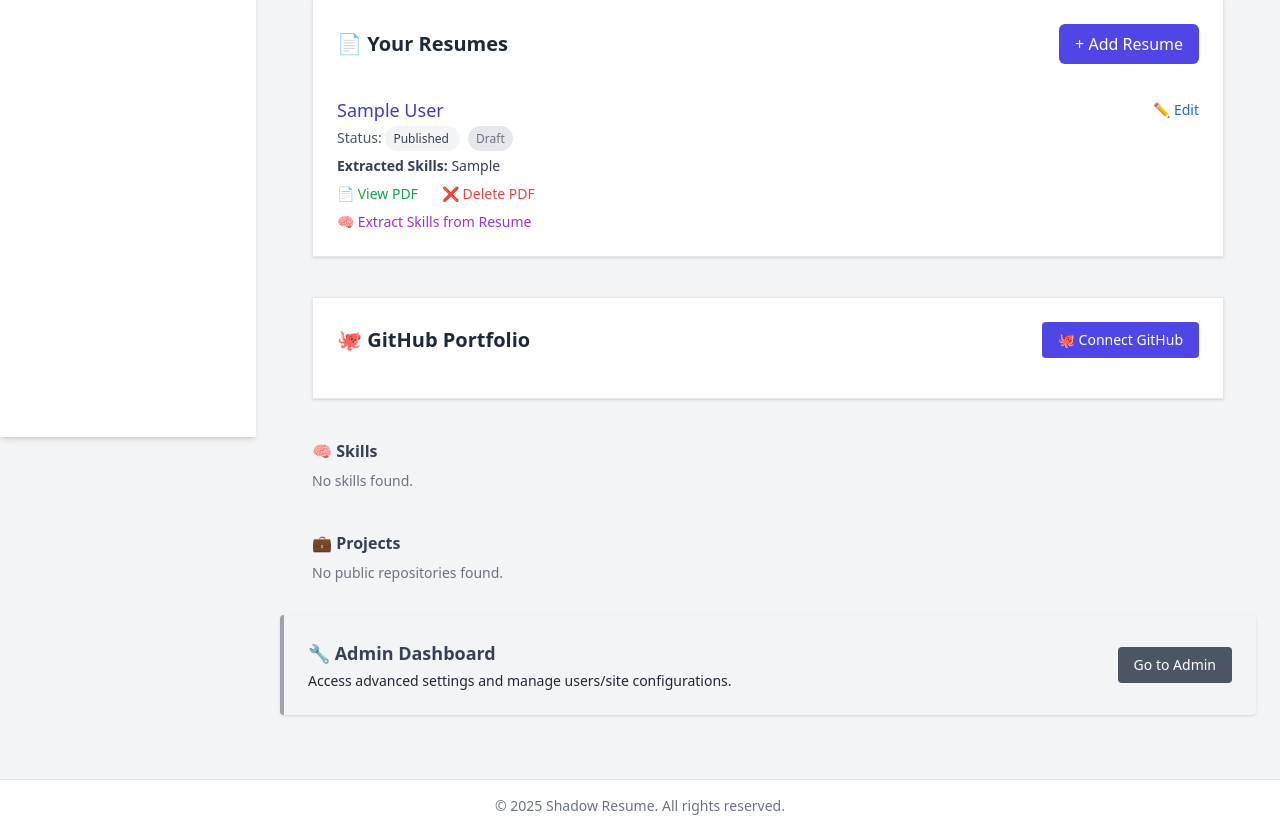
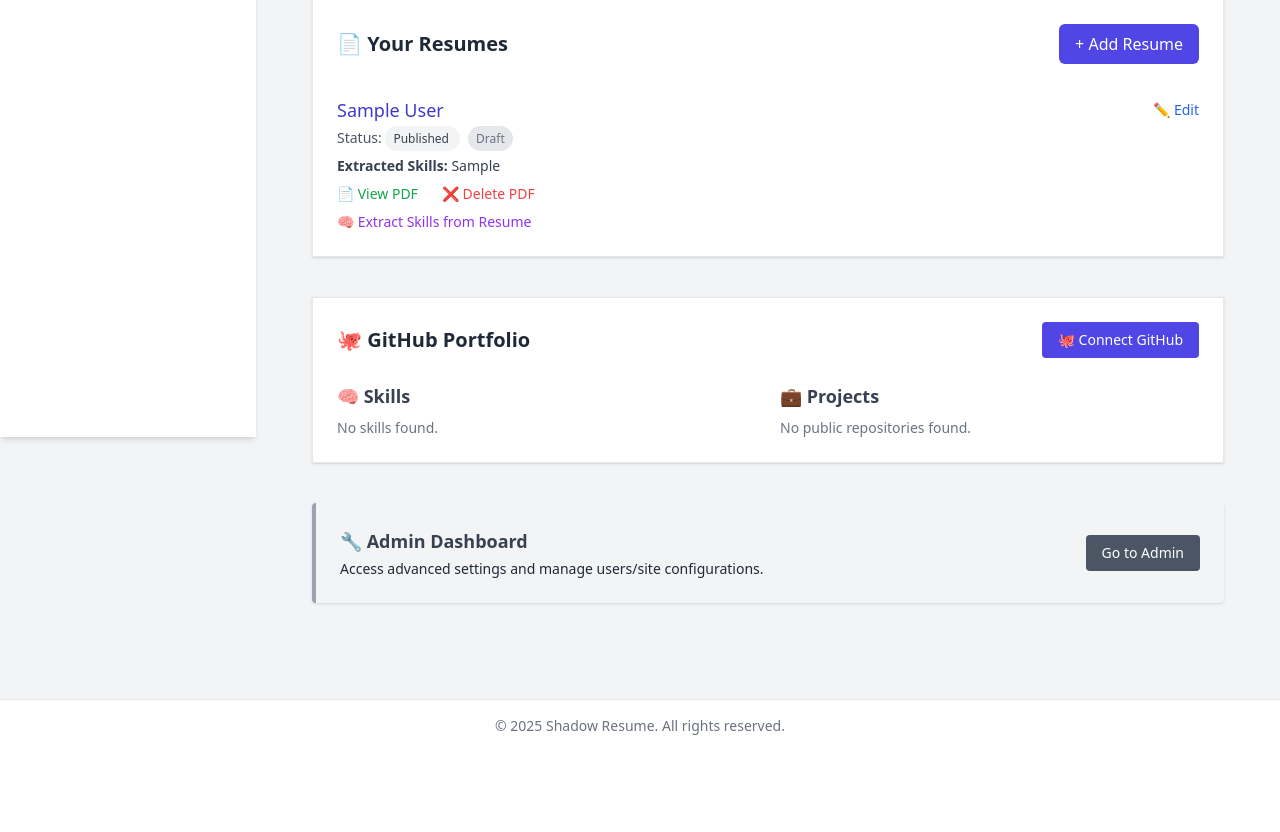
Before and after one commit to indruzz768/shadow-resume, a Django app: page /accounts/dashboard/ in a window 1280 px wide. Shown: the part 895-1727 px from the top of the page. After the commit the page ends 1630 px from the top, so only its background shows below. Run offline with Django 5.2, Linux system fonts and the light colour scheme; the visitor is signed in with stand-in values (Sample User, id 1); tables that the repository leaves empty hold one stand-in row (values such as "Sample post"); some libraries are stand-ins or nearby versions.

Commit message:
🔧 Update dashboard with GitHub skills/projects section

```diff
--- a/templates/accounts/dashboard.html
+++ b/templates/accounts/dashboard.html
@@ -94,11 +94,12 @@
     {% endif %}
   </div>
 
-  <!-- GitHub Section -->
-<div class="bg-white rounded-xl shadow p-6 border border-gray-100">
-  <div class="flex justify-between items-center mb-4">
+<!-- GitHub Portfolio Section -->
+<div class="bg-white rounded-xl shadow p-6 border border-gray-100 space-y-6">
+  <!-- Header -->
+  <div class="flex justify-between items-center">
     <h2 class="text-xl font-bold text-gray-800">🐙 GitHub Portfolio</h2>
-    {% if github_skills or github_projects %}
+    {% if request.user.github_skills or request.user.github_projects %}
       <a href="{% url 'github_login' %}" class="text-sm bg-black text-white px-4 py-2 rounded hover:bg-gray-800 transition">
         🔄 Sync GitHub
       </a>
@@ -109,14 +110,14 @@
     {% endif %}
   </div>
 
-    </div>
-
+  <!-- Skills and Projects -->
+  <div class="grid grid-cols-1 md:grid-cols-2 gap-6">
     <!-- GitHub Skills -->
-    <div class="mb-6">
-      <h3 class="font-semibold text-gray-700 mb-2">🧠 Skills</h3>
-      {% if github_skills %}
+    <div>
+      <h3 class="text-lg font-semibold text-gray-700 mb-2">🧠 Skills</h3>
+      {% if request.user.github_skills %}
         <ul class="flex flex-wrap gap-2">
-          {% for skill in github_skills %}
+          {% for skill in request.user.github_skills %}
             <li class="bg-blue-100 text-blue-700 px-3 py-1 rounded-full text-xs font-medium">
               {{ skill }}
             </li>
@@ -129,10 +130,10 @@
 
     <!-- GitHub Projects -->
     <div>
-      <h3 class="font-semibold text-gray-700 mb-2">💼 Projects</h3>
-      {% if github_projects %}
+      <h3 class="text-lg font-semibold text-gray-700 mb-2">💼 Projects</h3>
+      {% if request.user.github_projects %}
         <ul class="list-disc pl-6 text-sm text-gray-700 space-y-1">
-          {% for project in github_projects %}
+          {% for project in request.user.github_projects %}
             <li>{{ project }}</li>
           {% endfor %}
         </ul>
@@ -141,6 +142,8 @@
       {% endif %}
     </div>
   </div>
+</div>
+
 
   <!-- Staff Moderation Panel -->
   {% if request.user.is_staff and not request.user.is_superuser %}
```
